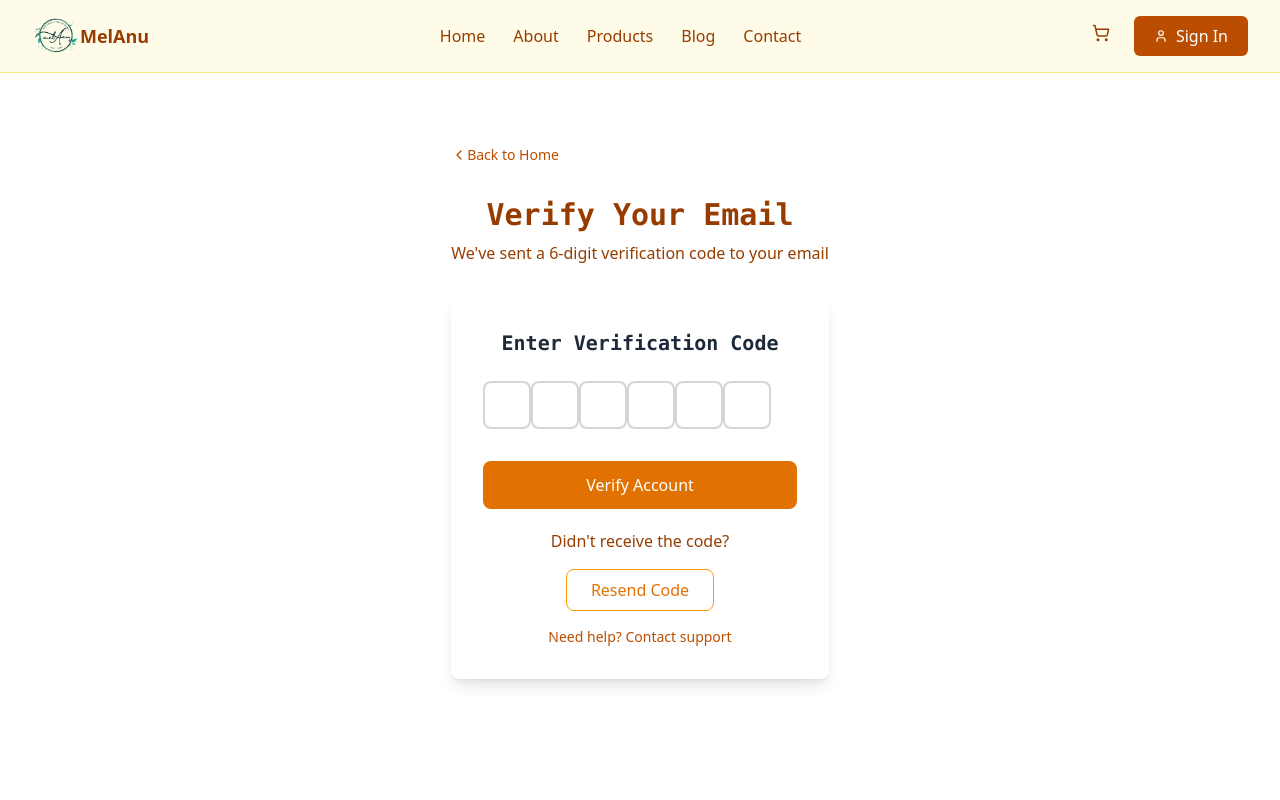
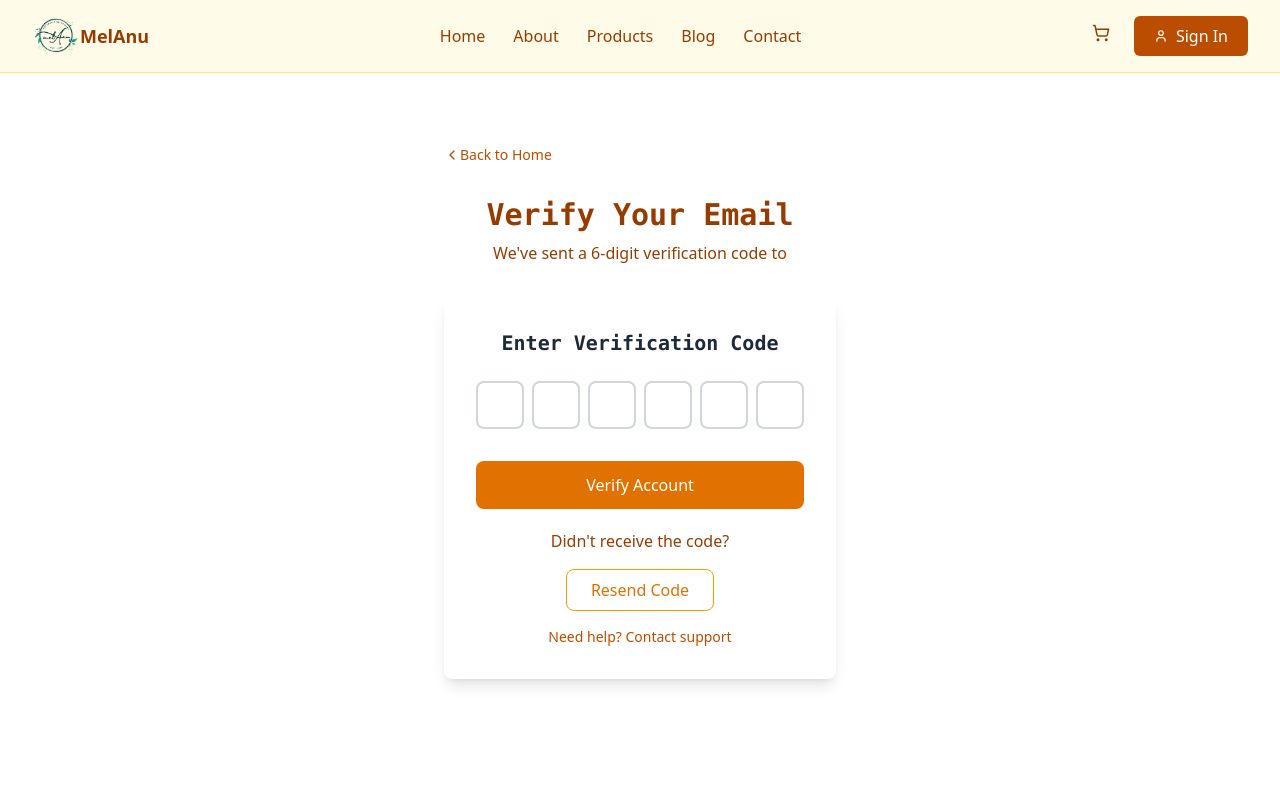
Before and after one commit to MelAnuSkin/melanu, a React (Vite) app: page /otp in a window 1280 px wide. Shown: the top 800 px of the page. Built offline with nearby package versions, Linux system fonts and the light colour scheme; no server answers.

Commit message:
integration done for signup and otp pages

```diff
--- a/package.json
+++ b/package.json
@@ -10,6 +10,7 @@
     "preview": "vite preview"
   },
   "dependencies": {
+    "axios": "^1.10.0",
     "lucide-react": "^0.525.0",
     "react": "^19.1.0",
     "react-dom": "^19.1.0",
--- /dev/null
+++ b/src/api/client.js
@@ -0,0 +1,22 @@
+import axios from "axios";
+
+export const apiClient = axios.create({
+    baseURL: import.meta.env.VITE_BASE_URL
+});
+
+export const apiFetcher = async (url) => {
+    const response = await apiClient.get(url);
+    return response.data;
+}
+
+export const signupUser = async (userData) => {
+    const response = await apiClient.post('/api/auth/register', userData);
+    return response;
+};
+
+export const verifyOTP = async (email, otp) => {
+    const response = await apiClient.post('/api/auth/verify-otp', { email, otp });
+    return response;
+};
+
+export const imageBaseURL = import.meta.env.VITE_IMAGE_BASE_URL;
--- a/src/pages/OTP.jsx
+++ b/src/pages/OTP.jsx
@@ -1,17 +1,63 @@
-import { ChevronLeft } from "lucide-react"
-import Navbar from "../components/Navbar"
-import Footer from "../components/Footer"
-
-
-
-
+import { useState, useRef } from "react";
+import { useNavigate } from "react-router";
+import { ChevronLeft } from "lucide-react";
+import Navbar from "../components/Navbar";
+import Footer from "../components/Footer";
+import { verifyOTP } from "../api/client.js"; // Update path as needed
 
 export default function OTP() {
+    const navigate = useNavigate();
+    const [otp, setOtp] = useState(['', '', '', '', '', '']);
+    const [loading, setLoading] = useState(false);
+    const [error, setError] = useState('');
+    const inputRefs = useRef([]);
+
+    const email = localStorage.getItem('signupEmail');
+
+    const handleChange = (index, value) => {
+        if (value.length <= 1) {
+            const newOtp = [...otp];
+            newOtp[index] = value;
+            setOtp(newOtp);
+
+            // Move to next input
+            if (value && index < 5) {
+                inputRefs.current[index + 1].focus();
+            }
+        }
+    };
+
+    const handleKeyDown = (index, e) => {
+        if (e.key === 'Backspace' && !otp[index] && index > 0) {
+            inputRefs.current[index - 1].focus();
+        }
+    };
+
+    const handleSubmit = async (e) => {
+        e.preventDefault();
+        const otpCode = otp.join('');
+
+        if (otpCode.length !== 6) {
+            setError('Please enter all 6 digits');
+            return;
+        }
+
+        setLoading(true);
+        setError('');
+
+        try {
+            await verifyOTP(email, otpCode);
+            navigate('/');
+        } catch (err) {
+            setError(err.response?.data?.message || 'Invalid OTP code');
+        } finally {
+            setLoading(false);
+        }
+    };
+
     return (
         <>
             <Navbar />
-
-
             <div className="bg-[#FFFFFF] flex items-center justify-center mt-3">
                 <div className="h-screen mt-15">
                     <button className="flex items-center text-amber-700 hover:text-amber-800 mb-8 cursor-pointer transition-colors">
@@ -22,66 +68,62 @@ export default function OTP() {
                     <div className="text-center mb-8">
                         <h1 className="text-amber-800 text-3xl font-mono font-bold mb-2">Verify Your Email</h1>
                         <p className="text-amber-800 font-normal text-md">
-                            We've sent a 6-digit verification code to your email</p>
+                            We've sent a 6-digit verification code to {email}
+                        </p>
                     </div>
 
                     <div className="mb-8 bg-white rounded-lg shadow-lg p-8 w-full max-w-md">
                         <h2 className="text-xl font-semibold text-gray-800 mb-6 text-center font-mono">
-                            Enter Verification Code</h2>
+                            Enter Verification Code
+                        </h2>
 
-                        <div className="mb-8">
+                        {error && (
+                            <div className="mb-4 p-3 bg-red-50 border border-red-200 rounded-md text-sm text-red-600">
+                                {error}
+                            </div>
+                        )}
+
+                        <form onSubmit={handleSubmit}>
+                            <div className="mb-8 flex justify-center space-x-2">
+                                {otp.map((digit, index) => (
                                     <input
+                                        key={index}
+                                        ref={(el) => (inputRefs.current[index] = el)}
                                         type="text"
                                         maxLength="1"
-                                className="w-12 h-12 text-center text-xl font-semibold border-2 border-gray-300 rounded-lg focus:border-orange-500 focus:outline-none transition-colors"
-                            />
-                            <input
-                                type="text"
-                                maxLength="1"
-                                className="w-12 h-12 text-center text-xl font-semibold border-2 border-gray-300 rounded-lg focus:border-orange-500 focus:outline-none transition-colors"
-                            />
-                            <input
-                                type="text"
-                                maxLength="1"
+                                        value={digit}
+                                        onChange={(e) => handleChange(index, e.target.value)}
+                                        onKeyDown={(e) => handleKeyDown(index, e)}
                                         className="w-12 h-12 text-center text-xl font-semibold border-2 border-gray-300 rounded-lg focus:border-amber-500 focus:outline-none transition-colors"
                                     />
-                            <input
-                                type="text"
-                                maxLength="1"
-                                className="w-12 h-12 text-center text-xl font-semibold border-2 border-gray-300 rounded-lg focus:border-amber-500 focus:outline-none transition-colors"
-                            />
-                            <input
-                                type="text"
-                                maxLength="1"
-                                className="w-12 h-12 text-center text-xl font-semibold border-2 border-gray-300 rounded-lg focus:border-amber-500 focus:outline-none transition-colors"
-                            />
-                            <input
-                                type="text"
-                                maxLength="1"
-                                className="w-12 h-12 text-center text-xl font-semibold border-2 border-gray-300 rounded-lg focus:border-amber-500 focus:outline-none transition-colors"
-                            />
+                                ))}
                             </div>
-                        <button className="w-full py-3 px-4 rounded-lg font-medium text-white bg-amber-600 hover:bg-amber-800 transition-colors duration-200 cursor-pointer mb-5">
-                            Verify Account</button>
+
+                            <button
+                                type="submit"
+                                disabled={loading}
+                                className="w-full py-3 px-4 rounded-lg font-medium text-white bg-amber-600 hover:bg-amber-800 transition-colors duration-200 cursor-pointer mb-5 disabled:opacity-50"
+                            >
+                                {loading ? 'Verifying...' : 'Verify Account'}
+                            </button>
+                        </form>
 
                         <div className="text-center space-y-4">
                             <p className="text-amber-800 font-light">Didn't receive the code?</p>
 
-                            <button className="px-6 py-2  cursor-pointer border border-amber-500 text-amber-600 rounded-lg hover:bg-amber-50 transition-colors duration-200">
-                                Resend Code</button>
+                            <button className="px-6 py-2 cursor-pointer border border-amber-500 text-amber-600 rounded-lg hover:bg-amber-50 transition-colors duration-200">
+                                Resend Code
+                            </button>
 
-                                <p className="text-sm text-amber-700">Need help?
+                            <p className="text-sm text-amber-700">
+                                Need help?
                                 <span className="text-sm text-amber-700 hover:text-amber-800 cursor-pointer"> Contact support</span>
                             </p>
                         </div>
                     </div>
                 </div>
             </div>
-
             <Footer />
-
-
         </>
-
-    )
-};
+    );
+}
--- a/src/pages/SignUp.jsx
+++ b/src/pages/SignUp.jsx
@@ -1,20 +1,58 @@
+import { useState } from "react";
+import { useNavigate } from "react-router";
 import Navbar from "../components/Navbar";
 import { ChevronLeft, Eye } from "lucide-react";
 import Footer from "../components/Footer";
 import { Link } from "react-router";
-
+import { signupUser } from "../api/client.js"; // Update path as needed
 
 export default function SignUp() {
+    const navigate = useNavigate();
+    const [formData, setFormData] = useState({
+        firstName: '',
+        lastName: '',
+        email: '',
+        password: '',
+        acceptedTerms: false
+    });
+    const [loading, setLoading] = useState(false);
+    const [error, setError] = useState('');
+
+    const handleChange = (e) => {
+        const { name, value, type, checked } = e.target;
+        setFormData(prev => ({
+            ...prev,
+            [name]: type === 'checkbox' ? checked : value
+        }));
+    };
+
+    const handleSubmit = async (e) => {
+        e.preventDefault();
+        setLoading(true);
+        setError('');
+
+        try {
+            await signupUser(formData);
+            localStorage.setItem('signupEmail', formData.email);
+            navigate('/OTP');
+        } catch (err) {
+            setError(err.response?.data?.message || 'Something went wrong');
+        } finally {
+            setLoading(false);
+        }
+    };
+
     return (
         <>
             <Navbar />
             <div className="bg-[#FFFFFF] flex items-center justify-center mb-40">
                 <div className="h-screen mt-15">
                     <Link to="/">
-                    <button className="flex items-center text-amber-700 hover:text-amber-800 mb-8 transition-colors cursor-pointer">
-                        <ChevronLeft size={16} />
-                        <span className="text-sm">Back to Home</span>
-                    </button></Link>
+                        <button className="flex items-center text-amber-700 hover:text-amber-800 mb-8 transition-colors cursor-pointer">
+                            <ChevronLeft size={16} />
+                            <span className="text-sm">Back to Home</span>
+                        </button>
+                    </Link>
 
                     <div className="text-center mb-8">
                         <h1 className="text-3xl font-bold text-amber-800 font-mono mb-2">
@@ -27,29 +65,52 @@ export default function SignUp() {
 
                     <div className="bg-white rounded-lg shadow-sm border border-gray-200 p-8">
                         <h2 className="text-xl font-semibold text-gray-800 mb-6 text-center font-mono">Create Account</h2>
-                        <div className="space-y-4">
+
+                        {error && (
+                            <div className="mb-4 p-3 bg-red-50 border border-red-200 rounded-md text-sm text-red-600">
+                                {error}
+                            </div>
+                        )}
+
+                        <form onSubmit={handleSubmit} className="space-y-4">
                             <div className="grid grid-cols-2 gap-4">
                                 <div>
                                     <label className="block text-sm font-medium text-gray-700 mb-1">First Name</label>
                                     <input
                                         type="text"
+                                        name="firstName"
+                                        value={formData.firstName}
+                                        onChange={handleChange}
                                         placeholder="James"
-                                        className="w-full px-3 py-2 border border-amber-400 rounded-md focus:outline-none focus:ring-2 focus:ring-amber-500 focus:border-transparent" />
+                                        required
+                                        className="w-full px-3 py-2 border border-amber-400 rounded-md focus:outline-none focus:ring-2 focus:ring-amber-500 focus:border-transparent"
+                                    />
                                 </div>
                                 <div>
                                     <label className="block text-sm font-medium text-gray-700 mb-1">Last Name</label>
                                     <input
                                         type="text"
+                                        name="lastName"
+                                        value={formData.lastName}
+                                        onChange={handleChange}
                                         placeholder="Doe"
-                                        className="w-full px-3 py-2 border border-amber-400 rounded-md focus:outline-none focus:ring-2 focus:ring-amber-500 focus:border-transparent" />
+                                        required
+                                        className="w-full px-3 py-2 border border-amber-400 rounded-md focus:outline-none focus:ring-2 focus:ring-amber-500 focus:border-transparent"
+                                    />
                                 </div>
                             </div>
+
                             <div>
                                 <label className="block text-sm font-medium text-gray-700 mb-1">Email</label>
                                 <input
                                     type="email"
+                                    name="email"
+                                    value={formData.email}
+                                    onChange={handleChange}
                                     placeholder="james@example.com"
-                                    className="w-full px-3 py-2 border border-amber-400 rounded-md focus:outline-none focus:ring-2 focus:ring-amber-500 focus:border-transparent" />
+                                    required
+                                    className="w-full px-3 py-2 border border-amber-400 rounded-md focus:outline-none focus:ring-2 focus:ring-amber-500 focus:border-transparent"
+                                />
                             </div>
 
                             <div>
@@ -57,8 +118,13 @@ export default function SignUp() {
                                 <div className="relative">
                                     <input
                                         type="password"
+                                        name="password"
+                                        value={formData.password}
+                                        onChange={handleChange}
                                         placeholder="Create a strong password"
-                                        className="w-full px-3 py-2 pr-10 border border-amber-400 rounded-md focus:outline-none focus:ring-2 focus:ring-amber-500 focus:border-transparent" />
+                                        required
+                                        className="w-full px-3 py-2 pr-10 border border-amber-400 rounded-md focus:outline-none focus:ring-2 focus:ring-amber-500 focus:border-transparent"
+                                    />
                                     <button type="button" className="absolute right-3 top-1/2 transform -translate-y-1/2 text-gray-400 hover:text-gray-600 cursor-pointer">
                                         <Eye size={16} />
                                     </button>
@@ -69,9 +135,11 @@ export default function SignUp() {
                                 <label className="block text-sm font-medium text-gray-700 mb-1">Confirm Password</label>
                                 <div className="relative">
                                     <input
-                                        type="confirm password"
+                                        type="password"
                                         placeholder="Confirm your password"
-                                        className="w-full px-3 py-2 pr-10 border border-amber-400 rounded-md focus:outline-none focus:ring-2 focus:ring-amber-500 focus:border-transparent" />
+                                        required
+                                        className="w-full px-3 py-2 pr-10 border border-amber-400 rounded-md focus:outline-none focus:ring-2 focus:ring-amber-500 focus:border-transparent"
+                                    />
                                     <button type="button" className="absolute right-3 top-1/2 transform -translate-y-1/2 text-gray-400 hover:text-gray-600 cursor-pointer">
                                         <Eye size={16} />
                                     </button>
@@ -81,63 +149,42 @@ export default function SignUp() {
                             <div className="flex items-start space-x-2">
                                 <input
                                     type="checkbox"
-                                    id="agreeToTerms"
-                                    className="mt-1 h-3 w-3 text-amber-600 focus:ring-amber-500 border-gray-300 rounded" />
-                                <label htmlFor="agreeToTerms" className="text-sm text-amber-900">I agree to the{''}
-                                    <a href="#" className="text-amber-600 hover:text-amber-700"> Terms of Service</a>{''} and {''}
+                                    id="acceptedTerms"
+                                    name="acceptedTerms"
+                                    checked={formData.acceptedTerms}
+                                    onChange={handleChange}
+                                    required
+                                    className="mt-1 h-3 w-3 text-amber-600 focus:ring-amber-500 border-gray-300 rounded"
+                                />
+                                <label htmlFor="acceptedTerms" className="text-sm text-amber-900">
+                                    I agree to the{' '}
+                                    <a href="#" className="text-amber-600 hover:text-amber-700">Terms of Service</a>
+                                    {' '}and{' '}
                                     <a href="#" className="text-amber-600 hover:text-amber-700">Privacy Policy</a>
                                 </label>
                             </div>
 
-                            <button type="button" className="w-full bg-amber-600 text-white py-3 rounded-md hover:bg-amber-700 transition-colors font-medium cursor-pointer">
-                                Create Account
+                            <button
+                                type="submit"
+                                disabled={loading}
+                                className="w-full bg-amber-600 text-white py-3 rounded-md hover:bg-amber-700 transition-colors font-medium cursor-pointer disabled:opacity-50"
+                            >
+                                {loading ? 'Creating Account...' : 'Create Account'}
                             </button>
-
-                            {/* <div className="relative my-6">
-                                <hr className="text-amber-500" />
-                                <div className="relative flex justify-center text-sm">
-                                    <span className="px-2 bg-white text-amber-600">OR CONTINUE WITH</span>
-                                </div>
-                            </div> */}
-
-                            {/* <div className="grid grid-cols-2 gap-4">
-                                <button type="button" className="flex items-center justify-center px-14 py-2 border border-amber-400 rounded-md hover:bg-amber-50 transition-colors cursor-pointer">
-                                    <svg className="w-5 h-5 mr-2" viewBox="0 0 24 24">
-                                        <path fill="#4285F4" d="M22.56 12.25c0-.78-.07-1.53-.2-2.25H12v4.26h5.92c-.26 1.37-1.04 2.53-2.21 3.31v2.77h3.57c2.08-1.92 3.28-4.74 3.28-8.09z" />
-                                        <path fill="#34A853" d="M12 23c2.97 0 5.46-.98 7.28-2.66l-3.57-2.77c-.98.66-2.23 1.06-3.71 1.06-2.86 0-5.29-1.93-6.16-4.53H2.18v2.84C3.99 20.53 7.7 23 12 23z" />
-                                        <path fill="#FBBC05" d="M5.84 14.09c-.22-.66-.35-1.36-.35-2.09s.13-1.43.35-2.09V7.07H2.18C1.43 8.55 1 10.22 1 12s.43 3.45 1.18 4.93l2.85-2.22.81-.62z" />
-                                        <path fill="#EA4335" d="M12 5.38c1.62 0 3.06.56 4.21 1.64l3.15-3.15C17.45 2.09 14.97 1 12 1 7.7 1 3.99 3.47 2.18 7.07l3.66 2.84c.87-2.6 3.3-4.53 6.16-4.53z" />
-                                    </svg>
-                                    <span className="text-sm font-medium">Google</span>
-                                </button>
-
-                                <button type="button" className="flex items-center justify-center px-14 py-2 border border-amber-400 rounded-md hover:bg-amber-50 transition-colors cursor-pointer">
-                                    <svg className="w-5 h-5 mr-2" fill="#1877F2" viewBox="0 0 24 24">
-                                        <path d="M24 12.073c0-6.627-5.373-12-12-12s-12 5.373-12 12c0 5.99 4.388 10.954 10.125 11.854v-8.385H7.078v-3.47h3.047V9.43c0-3.007 1.792-4.669 4.533-4.669 1.312 0 2.686.235 2.686.235v2.953H15.83c-1.491 0-1.956.925-1.956 1.874v2.25h3.328l-.532 3.47h-2.796v8.385C19.612 23.027 24 18.062 24 12.073z" />
-                                    </svg>
-                                    <span className="text-sm font-medium">Facebook</span>
-
-                                </button>
-                            </div> */}
 
                             <div className="text-center mt-6">
                                 <p className="text-sm text-amber-600">
-                                    Already have an account?
-
-                               <Link to="/login"><a href="#" className="text-amber-800 hover:text-amber-500 font-medium"> Sign in</a></Link>
+                                    Already have an account?{' '}
+                                    <Link to="/login">
+                                        <a href="#" className="text-amber-800 hover:text-amber-500 font-medium">Sign in</a>
+                                    </Link>
                                 </p>
                             </div>
-                        </div>
+                        </form>
                     </div>
                 </div>
             </div>
-
             <Footer />
-
-
-
         </>
-
-
-    )
+    );
 }
```
Also changed, not shown: 1 other file (tests, documents, lock files or other folders). Lines whose indentation alone changed are shown as unchanged.
